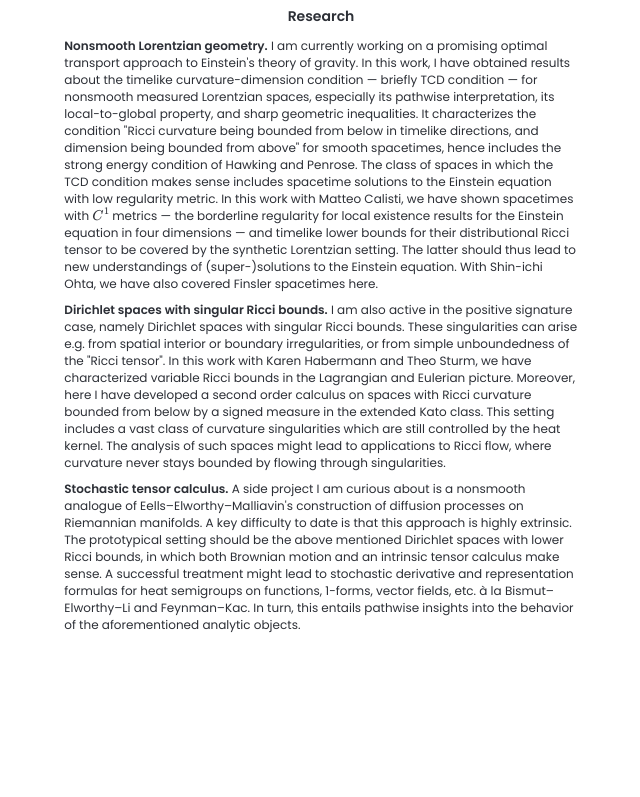
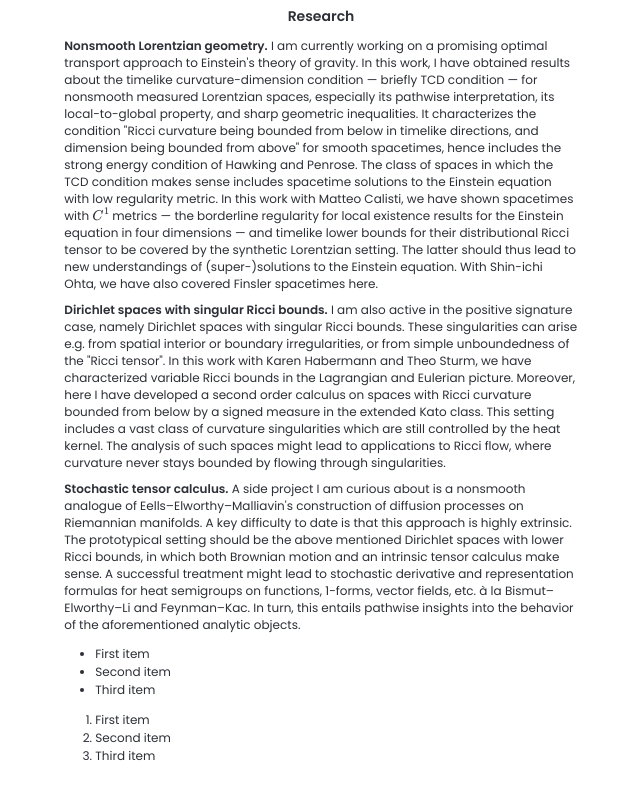
Before and after one commit to mathiasbraun/mathiasbraun.github.io, a plain HTML site: page index.html in a window 1280 px wide. Shown: the part 363-1160 px from the top of the page, without its empty margins (319-959 px from the left). Before the commit the page ends 1025 px from the top, so only its background shows below. Drawn offline with nearby package versions, Linux system fonts and the light colour scheme.

Commit message:
Update index.html

```diff
--- a/index.html
+++ b/index.html
@@ -106,6 +106,20 @@
             etc. à la Bismut–Elworthy–Li and Feynman–Kac. In turn, this entails pathwise insights into the behavior of the
             aforementioned analytic objects.
         </p>
+        <p>
+            <ul>
+                <li>First item</li>
+                <li>Second item</li>
+                <li>Third item</li>
+            </ul>
+        </p>
+        <p>
+            <ol>
+                <li>First item</li>
+                <li>Second item</li>
+                <li>Third item</li>
+            </ol>
+        </p>
     </div>
     <div class="side"></div> <!-- Right margin -->
 </div>
```
